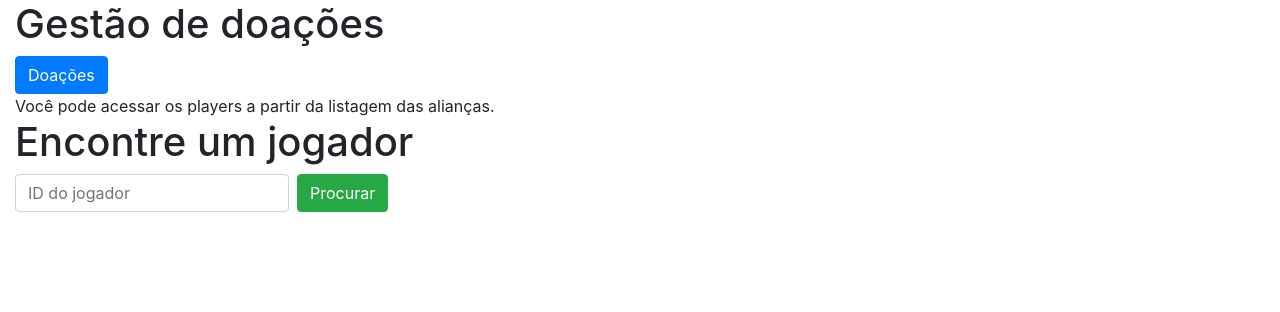
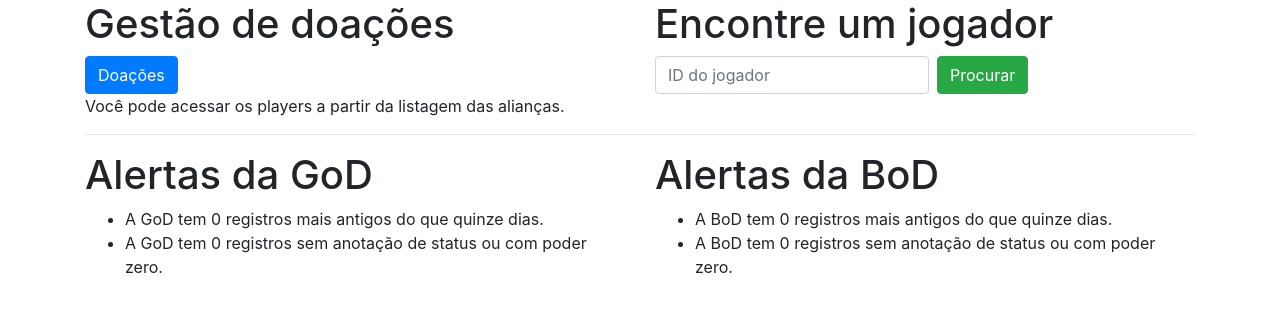
Before and after one commit to felipebastos/rise, a Django app: page / in a window 1280 px wide. Shown: the part 56-368 px from the top of the page. Run offline with Django 3.2, Linux system fonts and the light colour scheme; data that the repository does not hold is empty.

Commit message:
Alertas de inconsistência de dados

```diff
--- a/rise/templates/rise/index.html
+++ b/rise/templates/rise/index.html
@@ -1,18 +1,40 @@
 {% extends 'rise/base.html' %}
 {% block title %}- Home{% endblock %}
 {% block content %}
-<div class="container-fluid">
+<div class="container">
+    <div class="row">
+        <div class="col">
             <h1>Gestão de doações</h1>
             <a class="btn btn-primary" href="/bank/">Doações</a>
             <br>
             <footer>Você pode acessar os players a partir da listagem das alianças.</footer>
         </div>
-<div class="container-fluid">
+        <div class="col">
             <h1>Encontre um jogador</h1>
             <form class="form-inline" action="/players/find/" method="post">
                 {% csrf_token %}
-        <input class="form-control mr-sm-2" type="text" required min="0" pattern="^[0-9]*$" placeholder="ID do jogador" name="id" required>
+                <input class="form-control mr-sm-2" type="text" required min="0" pattern="^[0-9]*$"
+                    placeholder="ID do jogador" name="id" required>
                 <button class="btn btn-success" type="submit">Procurar</button>
             </form>
         </div>
+    </div>
+    <hr>
+    <div class="row">
+        <div class="col">
+            <h1>Alertas da GoD</h1>
+            <ul>
+                <li>A GoD tem {{god_antigos}} registros mais antigos do que quinze dias.</li>
+                <li>A GoD tem {{god_nulos}} registros sem anotação de status ou com poder zero.</li>
+            </ul>
+        </div>
+        <div class="col">
+            <h1>Alertas da BoD</h1>
+            <ul>
+                <li>A BoD tem {{bod_antigos}} registros mais antigos do que quinze dias.</li>
+                <li>A BoD tem {{bod_nulos}} registros sem anotação de status ou com poder zero.</li>
+            </ul>
+        </div>
+    </div>
+</div>
 {% endblock %}
--- a/rise/views.py
+++ b/rise/views.py
@@ -1,11 +1,49 @@
-from players.models import Alliance
+from players.models import Alliance, PlayerStatus, Player
 from django.shortcuts import redirect, render
 from django.contrib.auth import authenticate, login, logout
 from django.contrib.auth.decorators import login_required
 
+from datetime import date, timedelta
+
 
 def index(request):
-    return render(request, 'rise/index.html')
+    hoje = date.today()
+
+    players_god = Player.objects.filter(alliance__tag='GoD')
+    god_atrasados = 0
+    god_nulos = 0
+    for player in players_god:
+        status = PlayerStatus.objects.filter(player=player).order_by('-data').first()
+        if status:
+            delta = hoje - status.data
+            if delta.days >15:
+                god_atrasados = god_atrasados + 1
+            if status.power == 0:
+                god_nulos = god_nulos + 1
+        else:
+            god_nulos = god_nulos + 1
+    players_bod = Player.objects.filter(alliance__tag='BoD')
+    bod_atrasados = 0
+    bod_nulos = 0
+    for player in players_bod:
+        status = PlayerStatus.objects.filter(player=player).order_by('-data').first()
+        if status:
+            delta = hoje - status.data
+            if delta.days >15:
+                bod_atrasados = bod_atrasados + 1
+            if status.power == 0:
+                bod_nulos = bod_nulos + 1
+        else:
+            bod_nulos = bod_nulos + 1
+
+    context = {
+        'god_antigos': god_atrasados,
+        'god_nulos': god_nulos,
+        'bod_antigos': bod_atrasados,
+        'bod_nulos': bod_nulos,
+    }
+
+    return render(request, 'rise/index.html', context=context)
 
 
 def logar(request):
```
Lines whose indentation alone changed are shown as unchanged.
